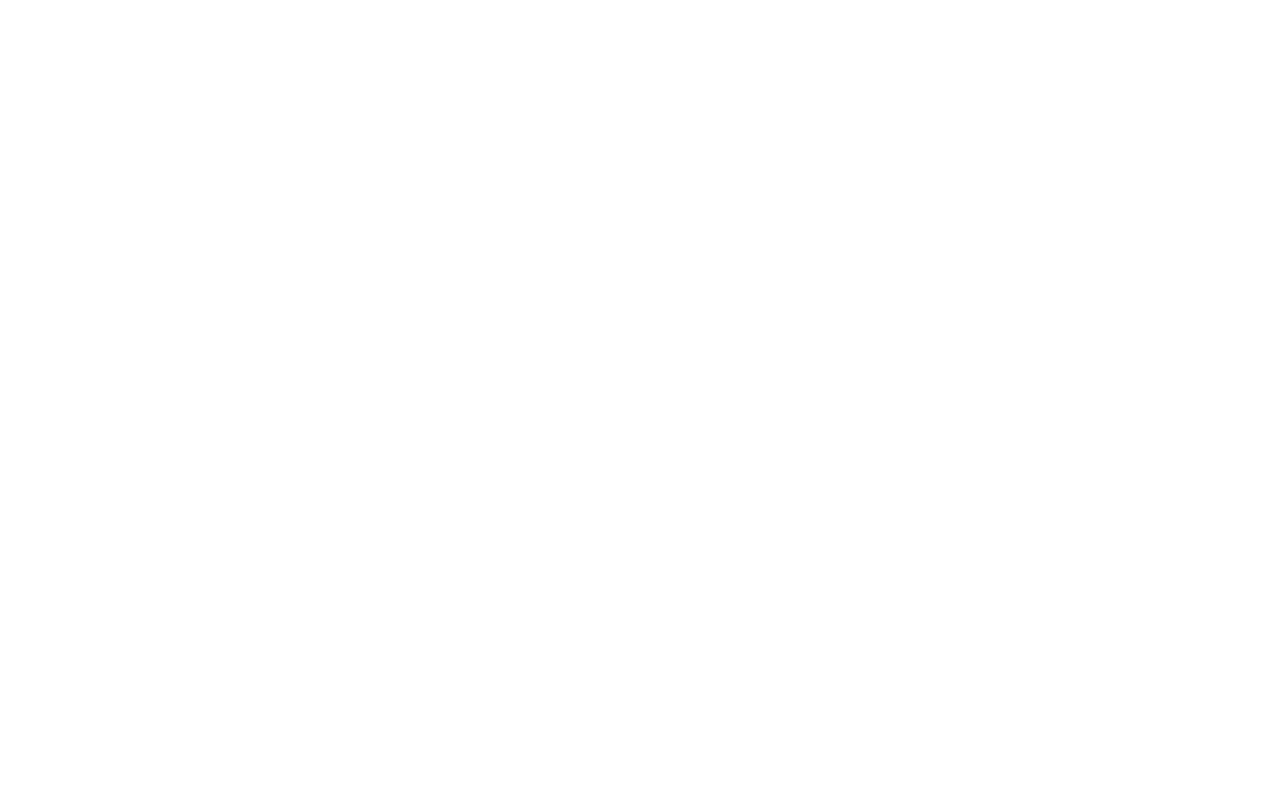
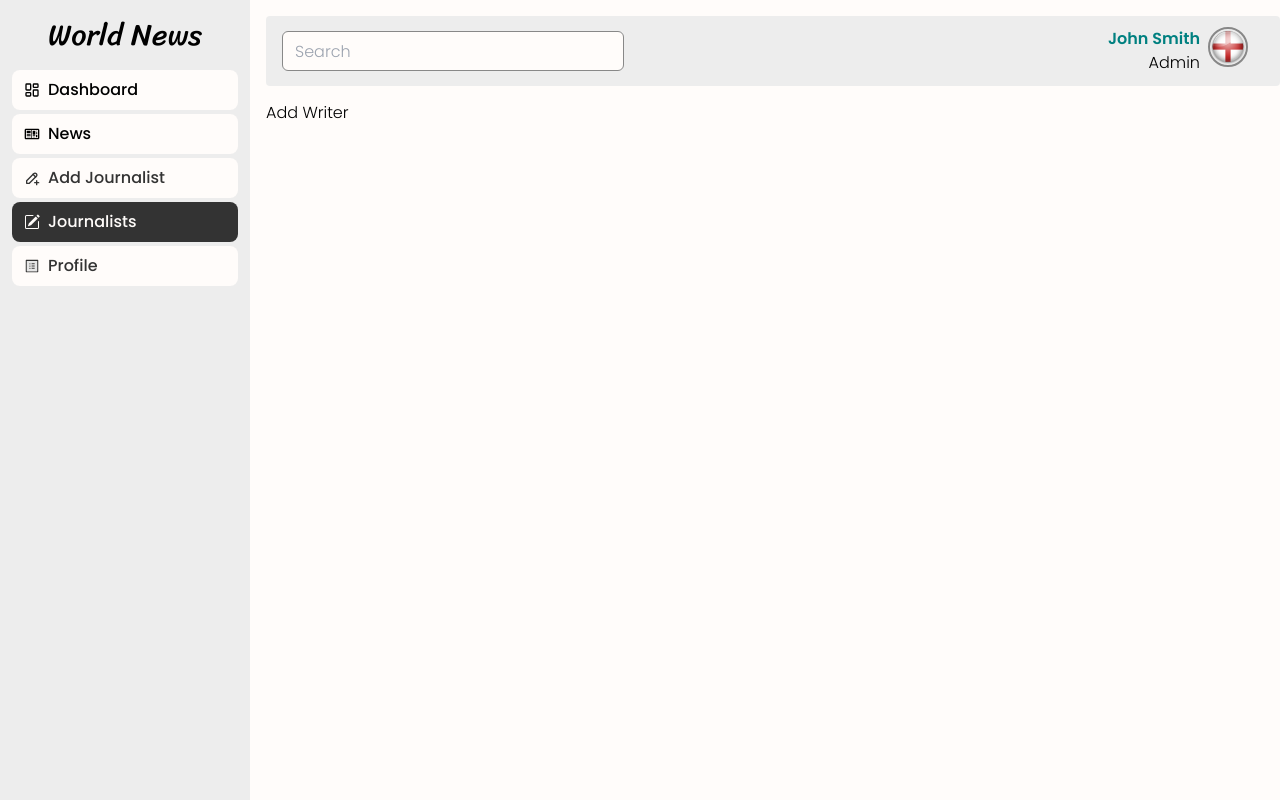
Before and after one commit to Nimira43/World-News, a React (Vite) app in the folder client/: page /dashboard/writers in a window 1280 px wide. Before the commit this address had no page. Built offline with nearby package versions, Linux system fonts and the light colour scheme.

Commit message:
Added protected routes

```diff
--- a/client/src/App.jsx
+++ b/client/src/App.jsx
@@ -7,6 +7,8 @@
 import Unable from './dashboard/pages/Unable'
 import Profile from './dashboard/pages/Profile'
 import News from './dashboard/pages/News'
+import Writers from './dashboard/pages/Writers'
+import AddWriter from './dashboard/pages/AddWriter'
 
 function App() {
   return (
@@ -21,6 +23,8 @@
             <Route path='news' element={<News />} />
             <Route path='' element={<ProtectRole role='admin' />} >
               <Route path='admin' element={<AdminIndex />} />
+              <Route path='writer/add' element={<AddWriter />} />
+              <Route path='writers' element={<Writers />} />
             </Route>
           </Route>
         </Route>
--- a/client/src/dashboard/layout/Writer.jsx
+++ b/client/src/dashboard/pages/Writers.jsx
@@ -1,4 +1,4 @@
-const Writer = () => {
+const Writers = () => {
   return (
     <div>
       Add Writer
@@ -6,5 +6,5 @@
   )
 }
 
-export default Writer
+export default Writers
 0
```
Also changed, not shown: client/src/dashboard/pages/AddWriter.jsx (renamed from client/src/dashboard/layout/AddWriter.jsx).
